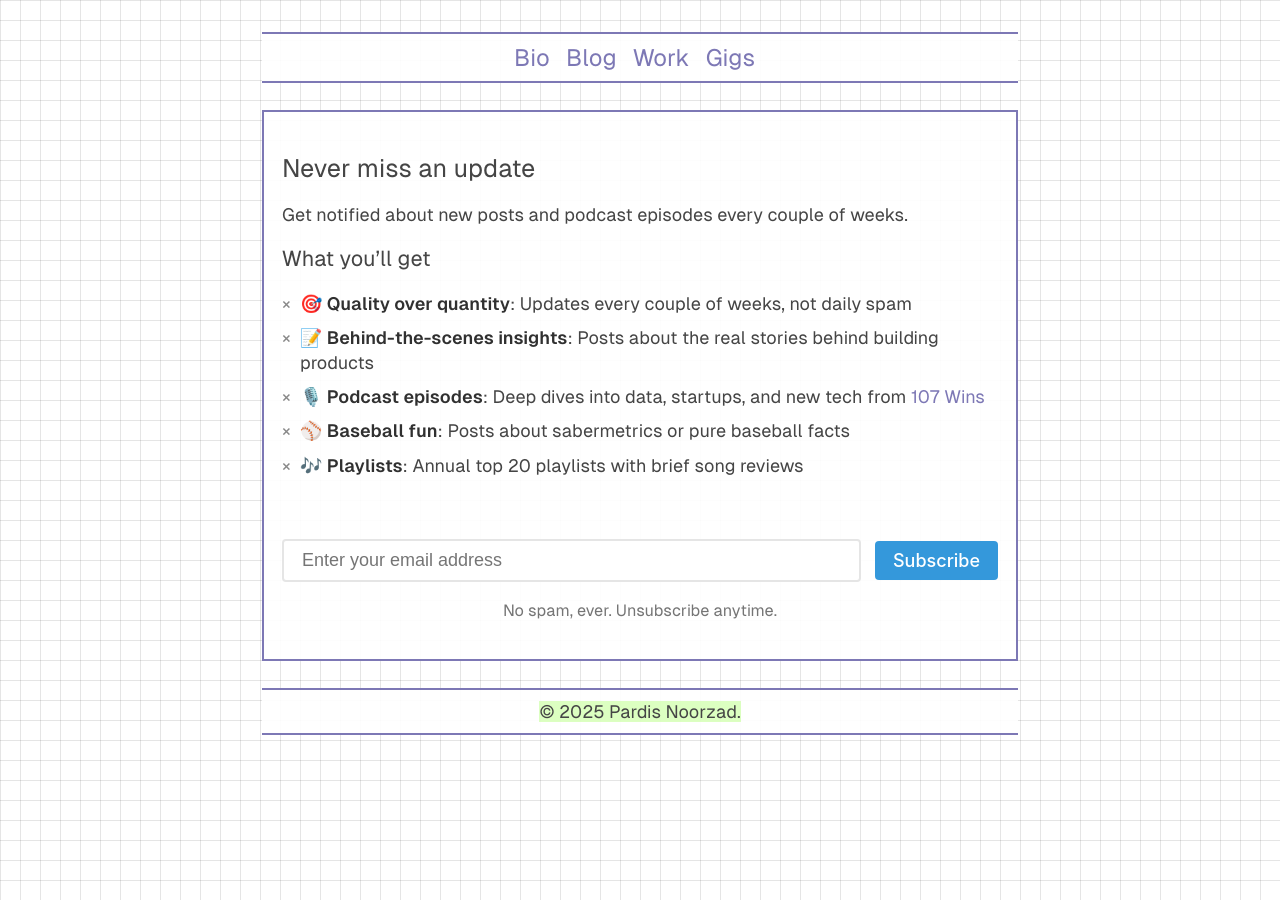
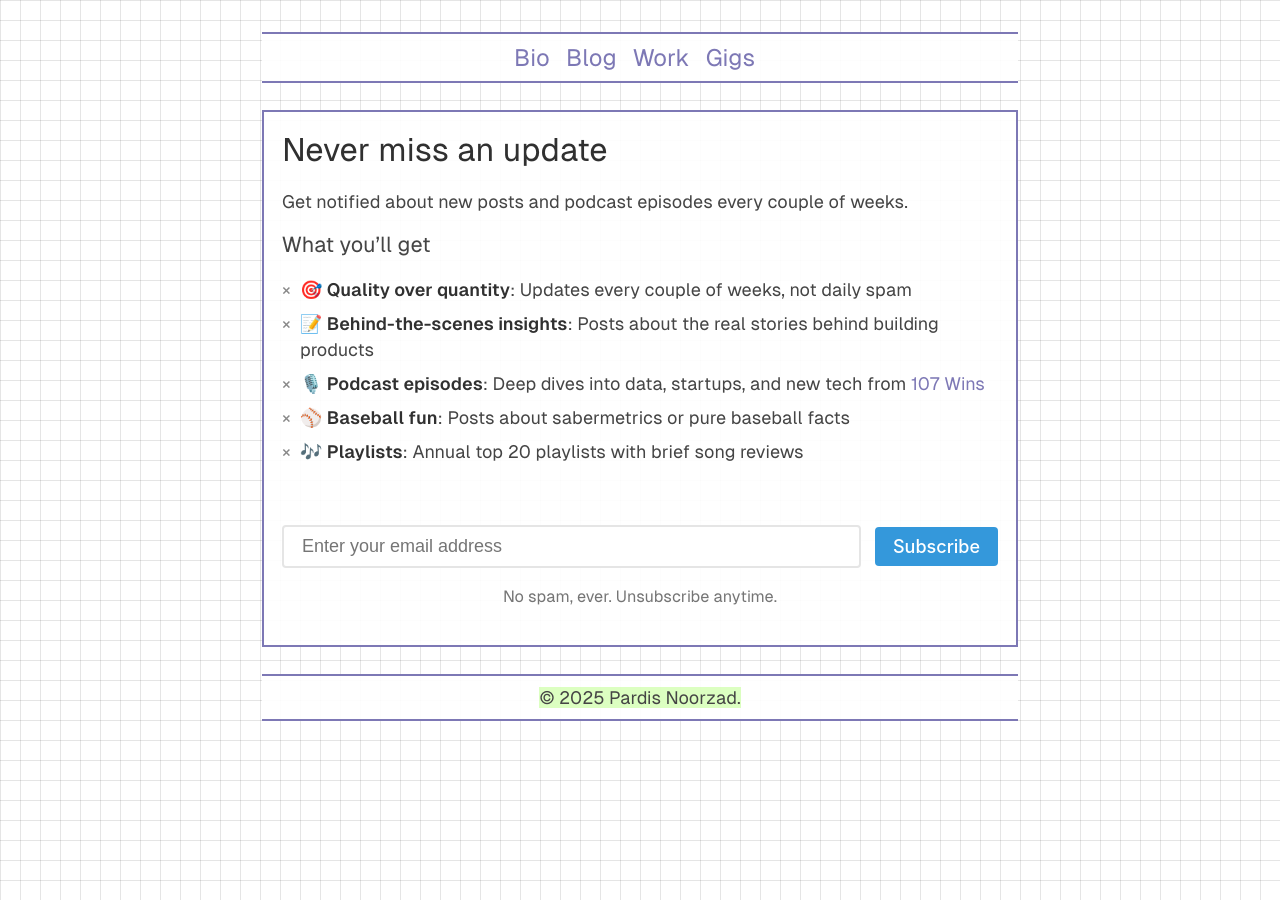
Before and after one commit to djpardis/djpardis.github.io, a Jekyll site: the page built from subscribe.md, in a window 1280 px wide. Built offline with Jekyll 4.4.1, drawn with Linux system fonts in a browser that asks for light colours; some web fonts are replaced.

Commit message:
Fix subscribe page title styling to match other pages

```diff
--- a/subscribe.md
+++ b/subscribe.md
@@ -7,7 +7,7 @@ canonical_url: https://djpardis.com/subscribe
 permalink: /subscribe/
 ---
 
-## Never miss an update
+<h1 class="post-title">Never miss an update</h1>
 
 Get notified about new posts and podcast episodes every couple of weeks.
 <!-- I share insights on data science, startups, and the journey of building [General Folders](https://generalfolders.com) and [The Data Room App](https://thedataroom.app). -->
```
